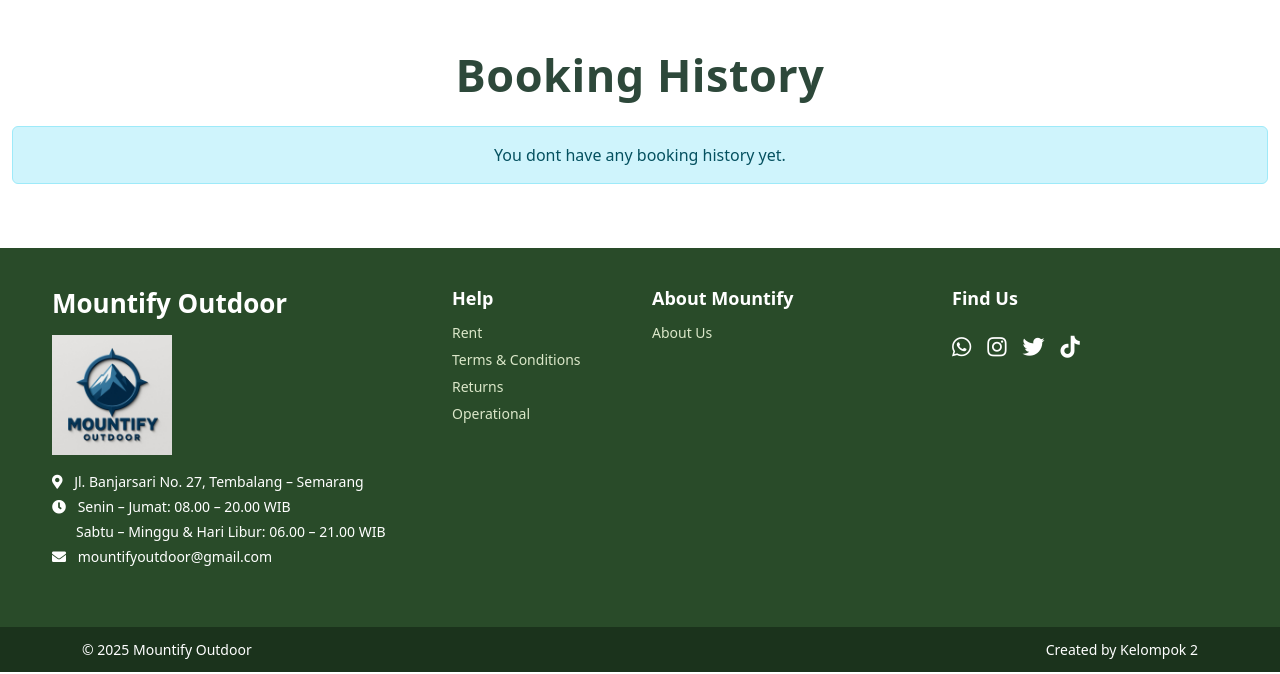
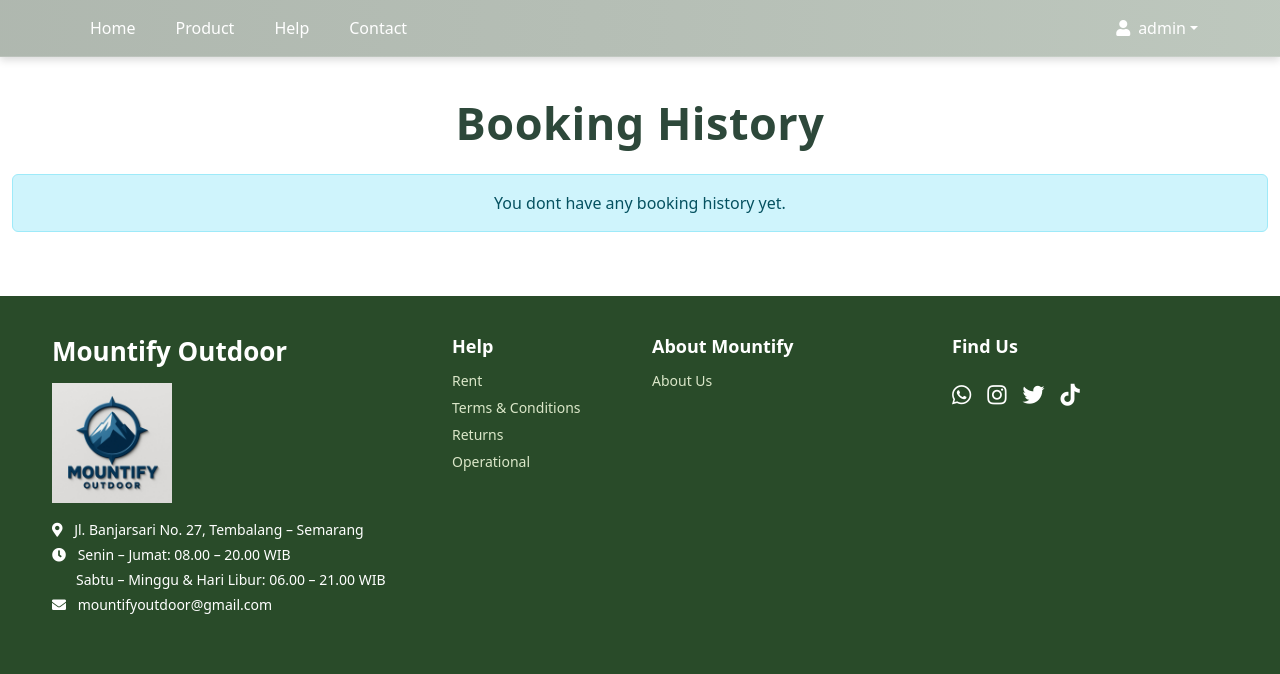
Before and after one commit to zahrasalma31-ops/mountify, a PHP site: page /mountify/riwayat-booking.php in a window 1280 px wide. Shown: the top 674 px of the page. Run offline with PHP 8.4, Linux system fonts and the light colour scheme; a user stored in the database is signed in; data comes from the database, SQL or seed files in the repository; some libraries are stand-ins or nearby versions.

Commit message:
pesan perubahan

```diff
--- a/riwayat-booking.php
+++ b/riwayat-booking.php
@@ -33,9 +33,10 @@ $queryBooking = mysqli_query($con, $sql);
 </head>
 <body>
 
+<?php $forceSolidNavbar = true; ?>
 <?php require "navbar.php"; ?>
 
-<div class="container py-5 riwayat-wrapper">
+<div class="container py-5 mt-5 riwayat-wrapper">
 
     <!-- JUDUL DI TENGAH -->
     <h1 class="riwayat-title mb-4 text-center">Booking History</h1>
```
